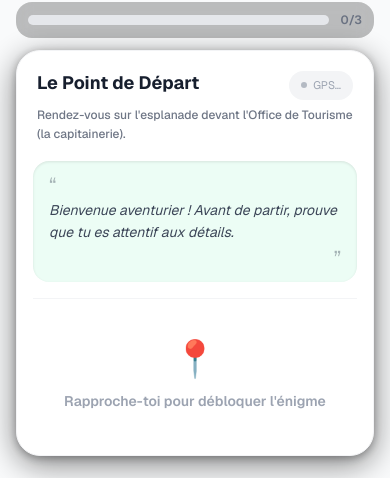
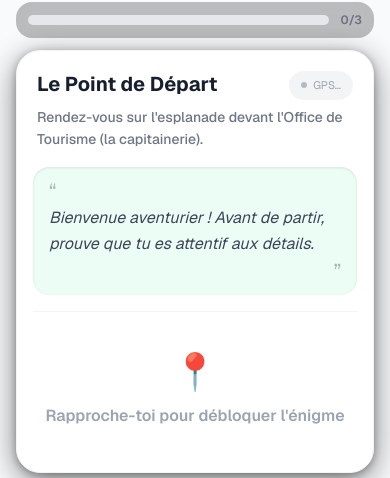
Before and after one commit to EDS-Web-Dev/L-Isle-aux-enigmes, a Next.js app: page /chasse in a window 390 px wide. Shown: the part 315-793 px from the top of the page. Built offline with nearby package versions, Linux system fonts and the light colour scheme; no server answers.

Commit message:
Augmentation tailles de police pour lisibilité mobile extérieur

```diff
--- a/src/app/page.tsx
+++ b/src/app/page.tsx
@@ -759,7 +759,7 @@ export default function Home() {
             style={{ background: "rgba(242,212,121,0.25)" }}>📍</div>
           <div>
             <h2 className="text-base font-extrabold leading-none" style={{ color: "#F2D479" }}>Aventures près de toi</h2>
-            <p className="text-[15px] mt-0.5" style={{ color: "rgba(242,212,121,0.6)" }}>Découvre ce qui t&apos;entoure</p>
+            <p className="text-sm font-bold mt-0.5" style={{ color: "#6FAF4F", textShadow: "0 1px 4px rgba(0,0,0,0.4)" }}>Découvre ce qui t&apos;entoure</p>
           </div>
         </div>
 
@@ -819,7 +819,7 @@ export default function Home() {
               </div>
             )*/}
 
-            <p className="text-[10px] font-bold uppercase tracking-widest mb-3" style={{ color: "white" }}>
+            <p className="text-sm font-bold uppercase tracking-widest mb-3" style={{ color: "white" }}>
               ✅ Missions à portée
             </p>
             {allLocations.filter((loc) => loc.dist !== null && loc.dist * 1000 <= 50).length === 0 && (
@@ -880,9 +880,6 @@ export default function Home() {
           <div className="w-8 h-8 rounded-xl flex items-center justify-center text-lg" style={{ background: "rgba(196,74,58,0.15)" }}>🎯</div>
           <div>
             <h2 className="text-base font-extrabold leading-none" style={{ color: "#C44A3A" }}>Missions disponibles</h2>
-            <p className="text-[11px] mt-0.5" style={{ color: "rgba(196,74,58,0.6)" }}>
-              {userPos ? "La carte s'adapte à ta position 📍" : "Active la localisation pour débloquer les cartes"}
-            </p>
           </div>
           <span className="ml-auto text-[10px] font-extrabold px-2 py-1 rounded-full"
             style={{ background: "#6FAF4F", color: "white" }}>{ADVENTURES.length} dispo</span>
--- a/src/components/EnigmeForm.tsx
+++ b/src/components/EnigmeForm.tsx
@@ -78,7 +78,7 @@ export default function EnigmeForm({ enigme, onCorrect }: EnigmeFormProps) {
       {/* Question */}
       <div className="flex items-start gap-2.5">
         <span className="text-lg shrink-0 mt-0.5">🔍</span>
-        <p className={`text-[15px] font-semibold leading-snug ${t.questionText}`}>
+        <p className={`text-base font-semibold leading-snug ${t.questionText}`}>
           {enigme.question}
         </p>
       </div>
@@ -98,7 +98,7 @@ export default function EnigmeForm({ enigme, onCorrect }: EnigmeFormProps) {
             <button
               key={opt}
               onClick={() => selectChoice(opt)}
-              className={`py-3.5 px-3 rounded-2xl text-sm font-semibold border-2 transition-all active:scale-95 text-center leading-snug ${
+              className={`py-4 px-3 rounded-2xl text-base font-semibold border-2 transition-all active:scale-95 text-center leading-snug ${
                 answer === opt && feedback === "error"
                   ? `${t.errorBorder} ${t.errorBg} ${t.errorText}`
                   : `${t.choiceBorder} ${t.choiceBg} ${t.choiceText}`
@@ -116,13 +116,13 @@ export default function EnigmeForm({ enigme, onCorrect }: EnigmeFormProps) {
             value={answer}
             onChange={(e) => setAnswer(e.target.value)}
             placeholder={enigme.type === "NUMBER" ? "Entrez un nombre…" : "Votre réponse…"}
-            className={`w-full border-2 ${t.inputBorder} ${t.inputBg} ${t.inputText} rounded-2xl px-4 py-3.5 text-base
+            className={`w-full border-2 ${t.inputBorder} ${t.inputBg} ${t.inputText} rounded-2xl px-4 py-4 text-lg
               ${t.inputFocus} focus:outline-none transition-colors placeholder:opacity-40`}
           />
           <button
             type="submit"
             disabled={!answer.trim()}
-            className={`w-full ${t.submitBg} ${t.submitText} py-3.5 rounded-2xl font-bold text-sm
+            className={`w-full ${t.submitBg} ${t.submitText} py-4 rounded-2xl font-bold text-base
               disabled:opacity-40 active:scale-95 transition-all shadow-sm`}
           >
             Valider ma réponse
@@ -141,7 +141,7 @@ export default function EnigmeForm({ enigme, onCorrect }: EnigmeFormProps) {
             <span className="underline underline-offset-2">Besoin d&apos;un indice ?</span>
           </button>
         ) : (
-          <div className={`rounded-2xl px-4 py-3.5 text-sm leading-relaxed ${t.hintBg} ${t.hintText} flex gap-2.5`}>
+          <div className={`rounded-2xl px-4 py-3.5 text-base leading-relaxed ${t.hintBg} ${t.hintText} flex gap-2.5`}>
             <span className="shrink-0">{t.hintIcon}</span>
             <span>{enigme.indice}</span>
           </div>
--- a/src/components/EtapeCard.tsx
+++ b/src/components/EtapeCard.tsx
@@ -25,7 +25,7 @@ export default function EtapeCard({ etape, userPosition, onCorrect }: EtapeCardP
       {/* ── Header ─────────────────────────────────── */}
       <div className="px-5 pt-5 pb-4">
         <div className="flex items-start justify-between gap-3">
-          <h2 className={`text-lg font-bold leading-snug flex-1 ${t.titleColor}`}>
+          <h2 className={`text-xl font-bold leading-snug flex-1 ${t.titleColor}`}>
             {etape.nom}
           </h2>
 
@@ -45,7 +45,7 @@ export default function EtapeCard({ etape, userPosition, onCorrect }: EtapeCardP
           )}
         </div>
 
-        <p className={`text-xs mt-1.5 leading-relaxed font-medium ${t.subtitleColor}`}>
+        <p className={`text-sm mt-1.5 leading-relaxed font-medium ${t.subtitleColor}`}>
           {etape.instruction}
         </p>
       </div>
@@ -54,7 +54,7 @@ export default function EtapeCard({ etape, userPosition, onCorrect }: EtapeCardP
       <div className={`mx-4 mb-4 rounded-2xl px-4 py-3.5 ${t.storyBg}`}
         style={{ boxShadow: "inset 0 1px 3px rgba(0,0,0,0.1)" }}>
         <div className={`text-xl leading-none mb-1 opacity-40 ${t.storyText}`}>&ldquo;</div>
-        <p className={`text-sm italic leading-relaxed ${t.storyText}`}>
+        <p className={`text-base italic leading-relaxed ${t.storyText}`}>
           {etape.histoire}
         </p>
         <div className={`text-xl leading-none mt-1 text-right opacity-40 ${t.storyText}`}>&rdquo;</div>
@@ -71,7 +71,7 @@ export default function EtapeCard({ etape, userPosition, onCorrect }: EtapeCardP
           <div className="flex flex-col items-center py-6 gap-3 text-center">
             <span className="text-4xl">{t.lockedIcon}</span>
             <div>
-              <p className={`text-sm font-semibold ${t.lockedText}`}>
+              <p className={`text-base font-semibold ${t.lockedText}`}>
                 Rapproche-toi pour débloquer l&apos;énigme
               </p>
               {distance !== null && (
```
